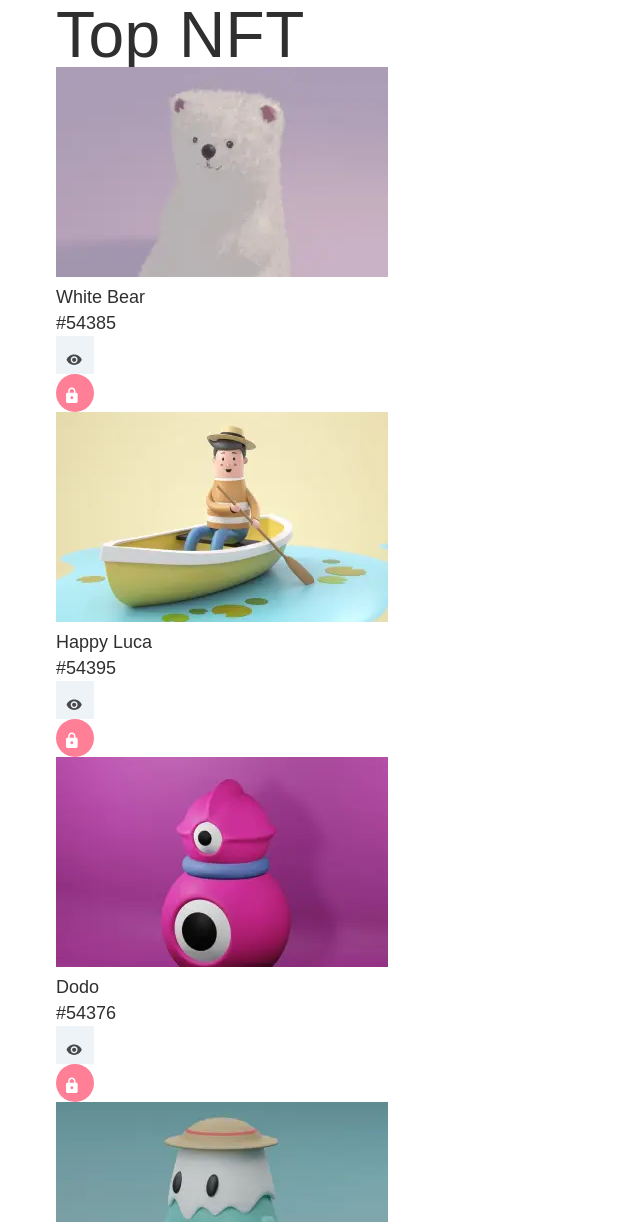
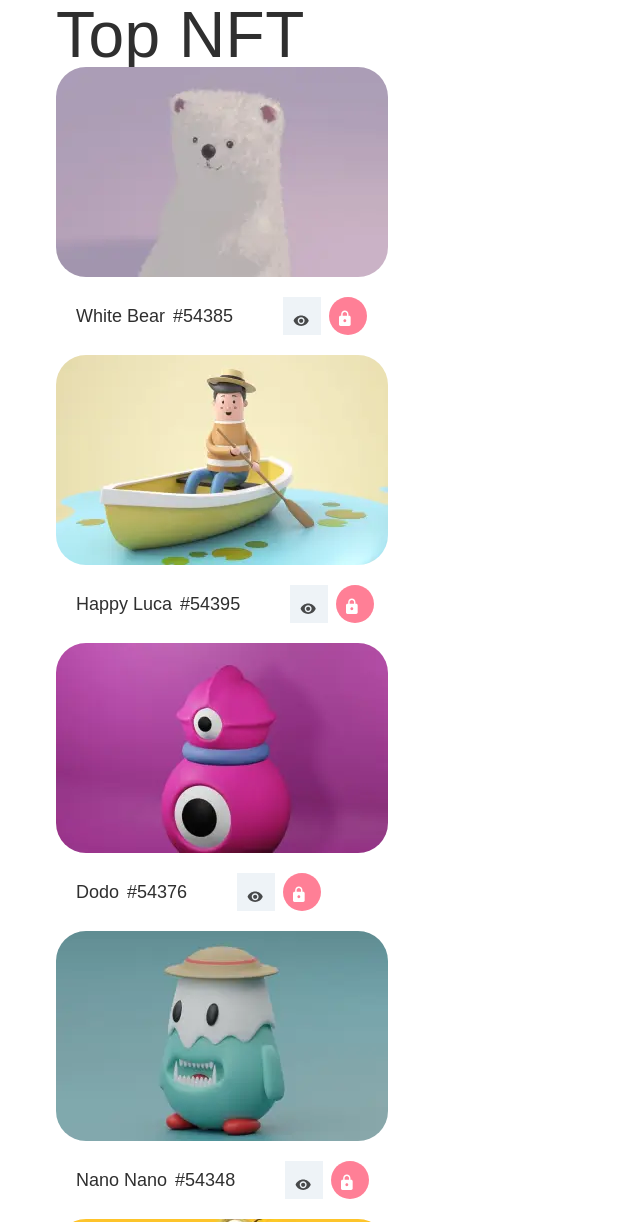
Before and after one commit to Oksana-Botsieva/CodX, a plain HTML site: page index.html in a window 1280 px wide. Shown: the part 1519-2741 px from the top of the page, without its empty margins (0-640 px from the left). Drawn offline with Linux system fonts and the light colour scheme.

Commit message:
добавил стили для nft-card.css

```diff
--- /dev/null
+++ b/css/components/nft.css
@@ -0,0 +1,3 @@
+@import "../ui-kit/eye.css";
+
+@import "../ui-kit/lock.css";
--- a/css/style.css
+++ b/css/style.css
@@ -9,12 +9,12 @@
 @import "./ui-kit/button.css";
 @import "./ui-kit/text-link.css";
 @import "./ui-kit/badge-author.css";
-@import "./ui-kit/eye.css";
-@import "./ui-kit/lock.css";
+@import "./ui-kit/nft-card.css";
 
 @import "./components/header.css";
 @import "./components/hero.css";
 @import "./components/collections.css";
+@import "./components/nft.css";
 
 
 .container {
--- /dev/null
+++ b/css/ui-kit/nft-card.css
@@ -0,0 +1,28 @@
+.nft__card {
+  display: flex;
+  flex-direction: column;
+
+}
+
+.nft__card-image {
+  width: 332px;
+  height: 210px;
+  border-radius: 30px;
+}
+
+.nft__card-wrapper {
+  display: flex;
+  padding: 20px;
+  column-gap: 50px;
+  align-items: center;
+}
+
+.nft__card-number {
+  display: flex;
+  column-gap: 8px;
+}
+
+.nft__card-icon {
+  display: flex;
+  column-gap: 8px;
+}
--- a/index.html
+++ b/index.html
@@ -118,6 +118,7 @@
       <div class="nft__cards">
         <div class="nft__card">
           <img src="./assets/images/image-nft-1.webp" alt="" class="nft__card-image">
+          <div class="nft__card-wrapper">
             <div class="nft__card-number">
               <p class="number__title">White Bear</p>
               <p class="number__id">#54385</p>
@@ -137,9 +138,12 @@
               </div>
             </div>
           </div>
+
+        </div>
         <div class="nft__card">
           <img src="./assets/images/image-nft-2.webp" alt=""
                class="nft__card-image">
+          <div class="nft__card-wrapper">
             <div class="nft__card-number">
               <p class="number__title">Happy Luca</p>
               <p class="number__id">#54395</p>
@@ -158,9 +162,11 @@
               </div>
             </div>
           </div>
+        </div>
         <div class="nft__card">
           <img src="./assets/images/image-nft-3.webp" alt=""
                class="nft__card-image">
+          <div class="nft__card-wrapper">
             <div class="nft__card-number">
               <p class="number__title">Dodo</p>
               <p class="number__id">#54376</p>
@@ -180,9 +186,11 @@
               </div>
             </div>
           </div>
+        </div>
         <div class="nft__card">
           <img src="./assets/images/image-nft-4.webp" alt=""
                class="nft__card-image">
+          <div class="nft__card-wrapper">
             <div class="nft__card-number">
               <p class="number__title">Nano Nano</p>
               <p class="number__id">#54348</p>
@@ -202,9 +210,11 @@
               </div>
             </div>
           </div>
+        </div>
         <div class="nft__card">
           <img src="./assets/images/image-nft-5.webp" alt=""
                class="nft__card-image">
+          <div class="nft__card-wrapper">
             <div class="nft__card-number">
               <p class="number__title">Zombie</p>
               <p class="number__id">#54337</p>
@@ -224,9 +234,11 @@
               </div>
             </div>
           </div>
+        </div>
         <div class="nft__card">
           <img src="./assets/images/image-nft-6.webp" alt=""
                class="nft__card-image">
+          <div class="nft__card-wrapper">
             <div class="nft__card-number">
               <p class="number__title">Pink Devil</p>
               <p class="number__id">#54392</p>
@@ -248,6 +260,7 @@
           </div>
         </div>
       </div>
+    </div>
   </section>
 </main>
 </body>
```
Lines whose indentation alone changed are shown as unchanged.
